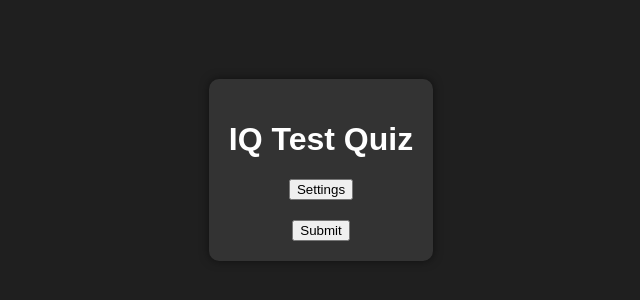
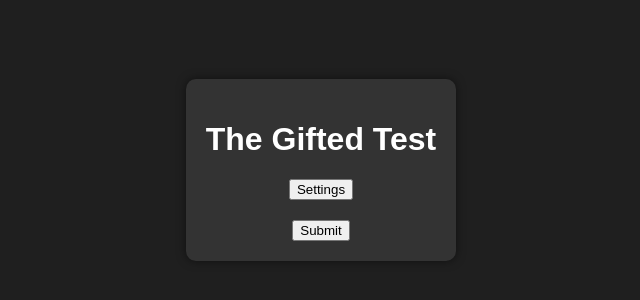
Before and after one commit to legendaryfishwastaken/atestengine, a plain HTML site: page index.html in a window 1280 px wide. Shown: the part 230-530 px from the top of the page, without its empty margins (319-959 px from the left). Drawn offline with Linux system fonts and the light colour scheme.

Commit message:
Update index.html

```diff
--- a/index.html
+++ b/index.html
@@ -3,12 +3,12 @@
 <head>
     <meta charset="UTF-8">
     <meta name="viewport" content="width=device-width, initial-scale=1.0">
-    <title>IQ Test Quiz</title>
+    <title>The Gifted Test</title>
     <link rel="stylesheet" href="styles.css">
 </head>
 <body>
     <div class="container">
-        <h1>IQ Test Quiz</h1>
+        <h1>The Gifted Test</h1>
         <div class="menu">
             <button id="settingsBtn">Settings</button>
         </div>
```
